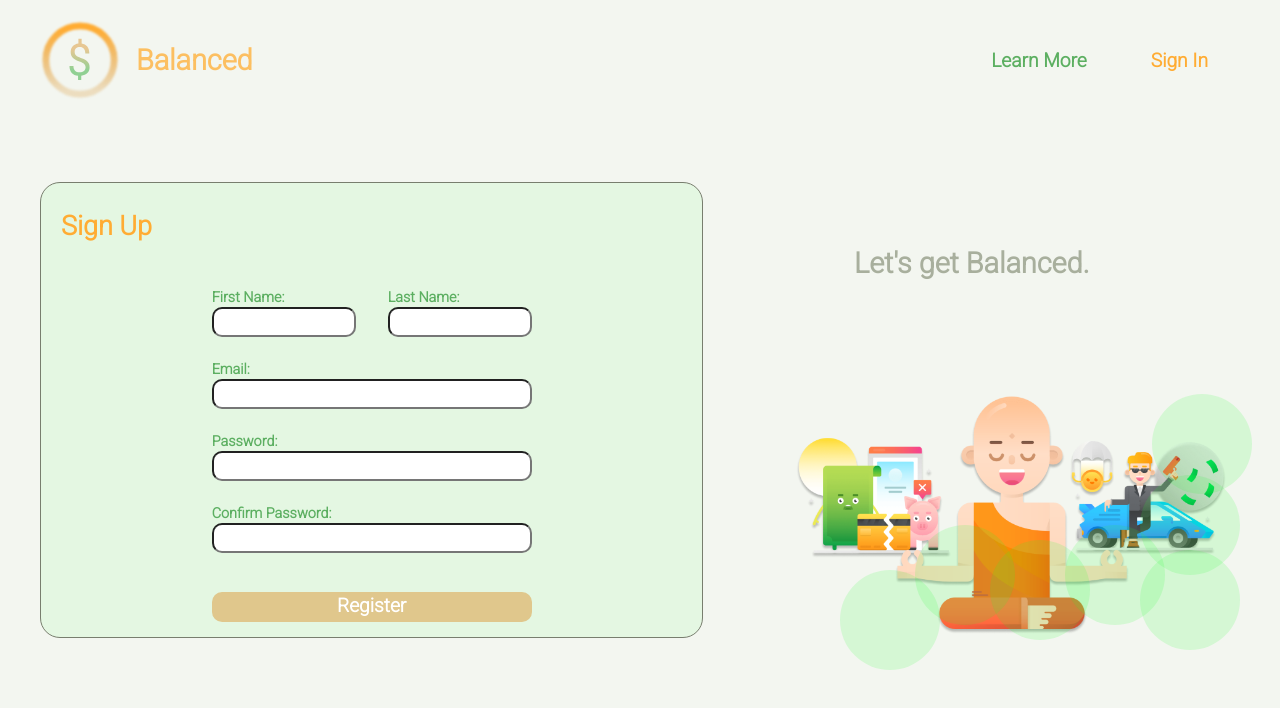
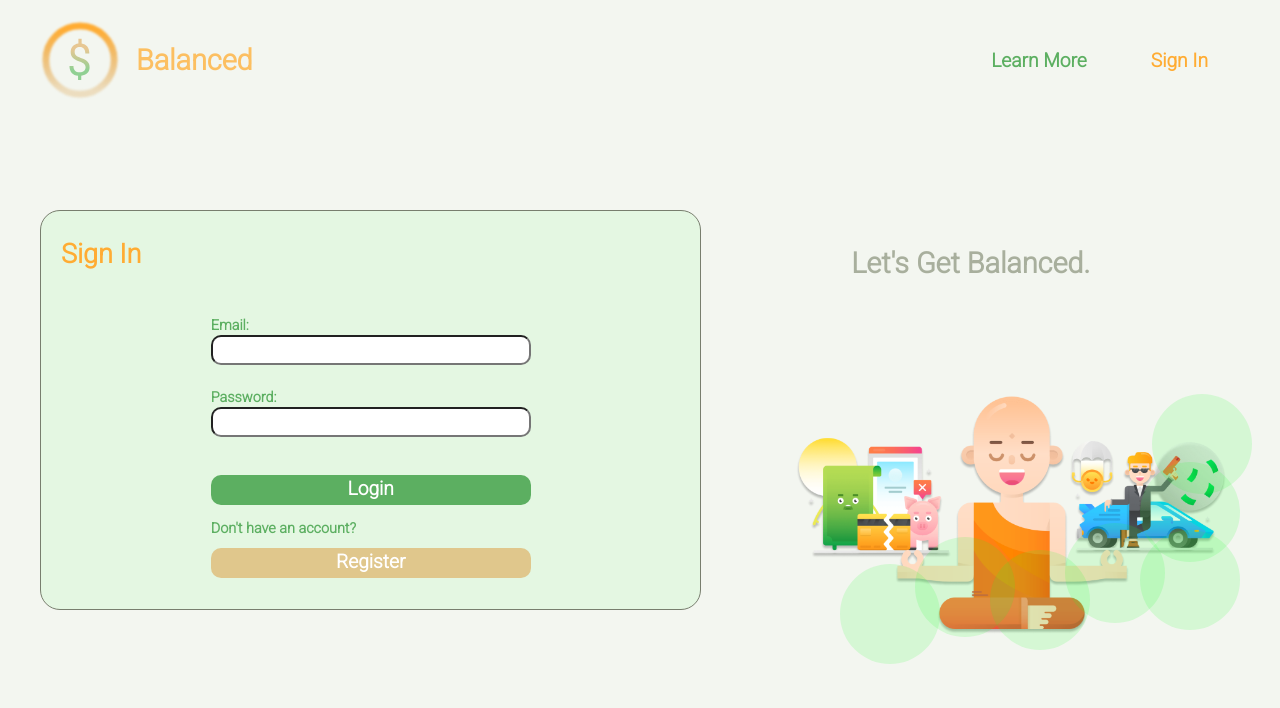
Before and after one commit to wc0sby/finance-app-client, a React (Create React App) app: page /signin in a window 1280 px wide. Shown: the top 708 px of the page. Built offline with nearby package versions, Linux system fonts and the light colour scheme.

Commit message:
adds logic to interchange user access forms

```diff
--- a/src/components/auth.js
+++ b/src/components/auth.js
@@ -6,17 +6,29 @@ import logo from '../Balanced.png'
 import Circle from './circle'
 
 export default class Home extends Component{
+  state = {
+    signIn: true
+  }
+
+  whichUserForm = () => {
+    return this.state.signIn ? <SignIn regClick={()=>this.goToNewUserForm()}/> : <SignUp/>
+  }
+
+  goToNewUserForm = () => {
+    const {signIn} = this.state
+    this.setState({signIn:!signIn})
+  }
+
   render(){
     return(
       <div className='main-home'>
         <section className='left-home'>
           <div className='form-container'>
-            {/* <SignIn/> */}
-            <SignUp/>
+            {this.whichUserForm()}
           </div>
         </section>
         <section className='right-home' style={styles.imgPosition}>
-          <h1 style={styles.headerPosition}>Let's get Balanced.</h1>
+          <h1 style={styles.headerPosition}>Let's Get Balanced.</h1>
           <div style={styles.imgWrapper}></div>
           <Circle
             size={100}
@@ -31,7 +43,7 @@ export default class Home extends Component{
             color={styles.bubbleColor}
             top={false}
             left={false}
-            vPosition={225}
+            vPosition={'35%'}
             hPosition={0}
           />
           <Circle
@@ -39,7 +51,7 @@ export default class Home extends Component{
             color={styles.bubbleColor}
             top={false}
             left={false}
-            vPosition={150}
+            vPosition={'25%'}
             hPosition={0}
           />
           <Circle
@@ -47,7 +59,7 @@ export default class Home extends Component{
             color={styles.bubbleColor}
             top={false}
             left={false}
-            vPosition={175}
+            vPosition={'26%'}
             hPosition={75}
           />
           <Circle
@@ -55,7 +67,7 @@ export default class Home extends Component{
             color={styles.bubbleColor}
             top={false}
             left={false}
-            vPosition={160}
+            vPosition={'22%'}
             hPosition={150}
           />
           <Circle
@@ -63,7 +75,7 @@ export default class Home extends Component{
             color={styles.bubbleColor}
             top={false}
             left={false}
-            vPosition={175}
+            vPosition={'24%'}
             hPosition={225}
           />
           <Circle
@@ -71,7 +83,7 @@ export default class Home extends Component{
             color={styles.bubbleColor}
             top={false}
             left={false}
-            vPosition={130}
+            vPosition={'20%'}
             hPosition={300}
           />
         </section>
--- a/src/components/signIn.js
+++ b/src/components/signIn.js
@@ -19,7 +19,7 @@ export default class SignIn extends Component{
               <div className="form-button green-background">Login</div>
               <div>
                 <label className="green-text form-label" htmlFor="Register">Don't have an account?</label>
-                <div className="form-button orange-background">Register</div>
+                <div className="form-button orange-background" onClick={()=>this.props.regClick()}>Register</div>
               </div>
             </div>
           </form>
```
